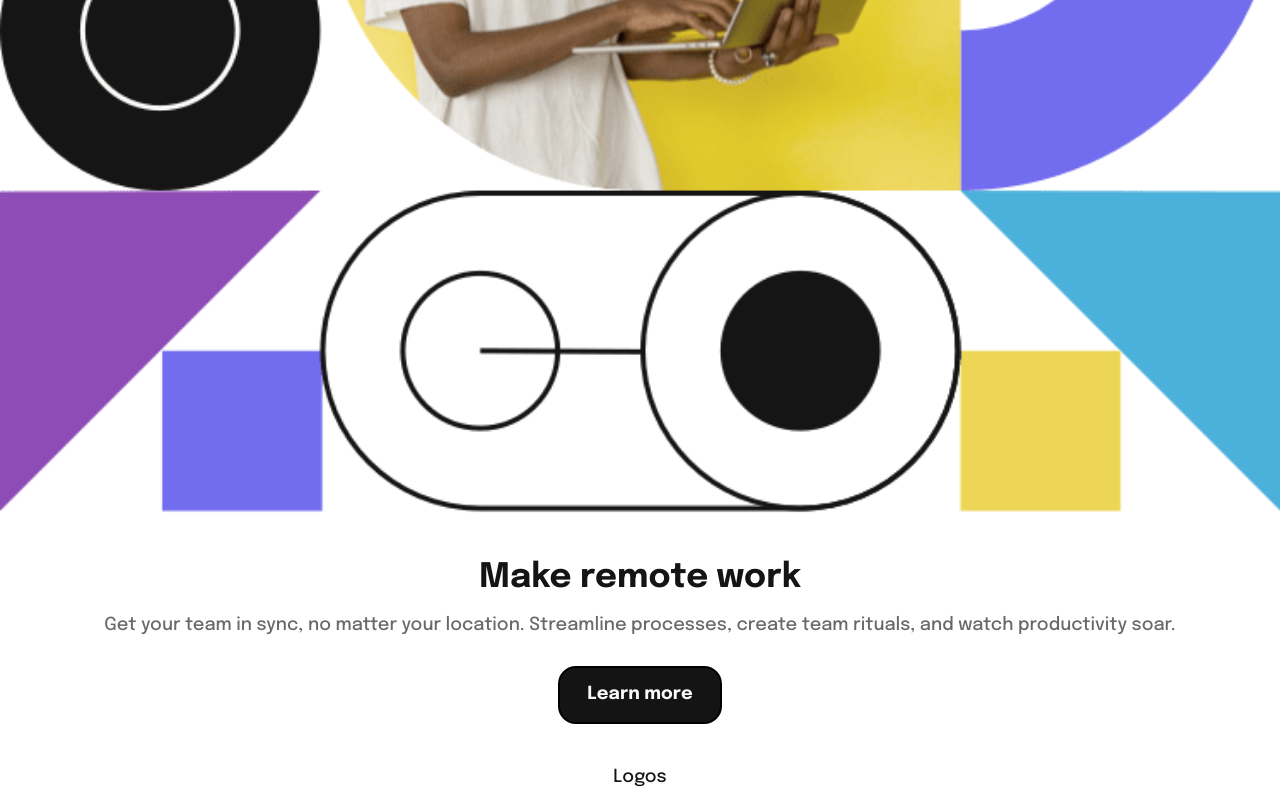
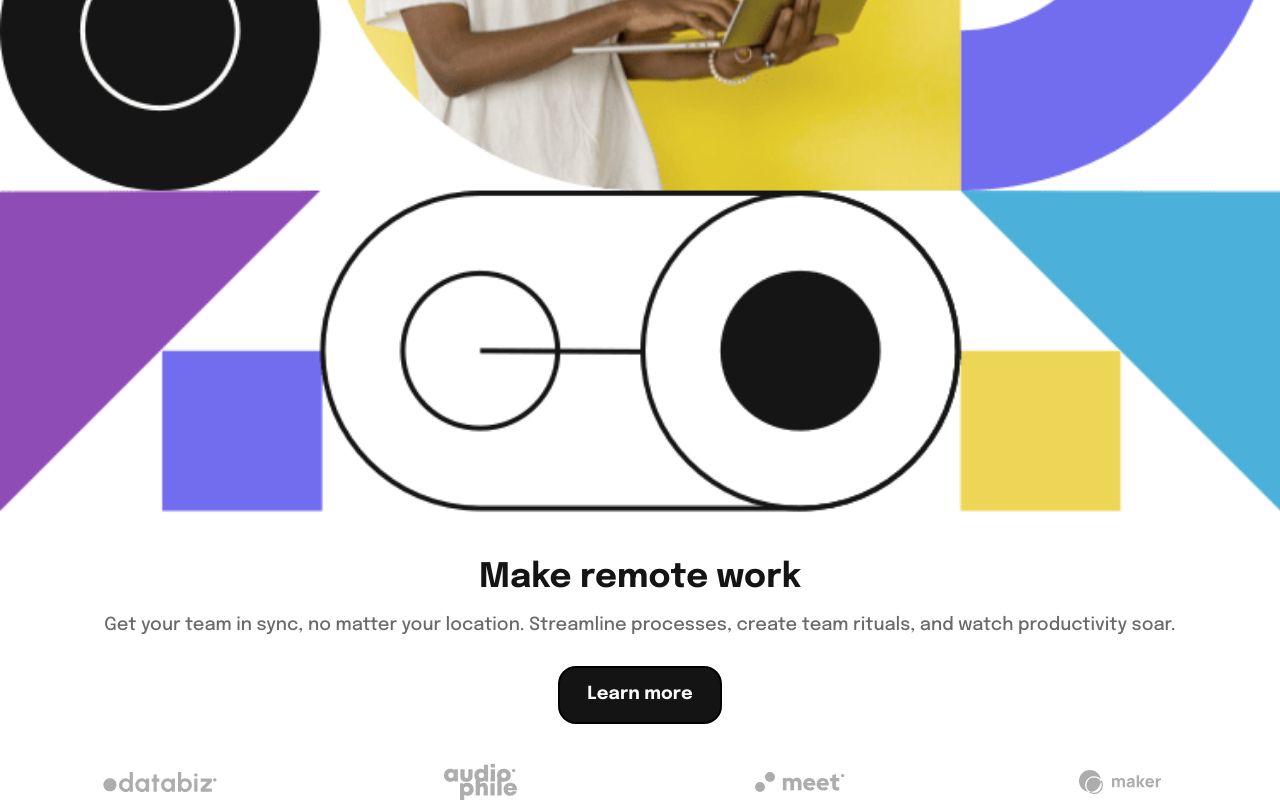
Before and after one commit to kyleoliveiro/cognizant-fe-test, a Next.js app: page / in a window 1280 px wide. Shown: the part 450-1250 px from the top of the page. Built offline with nearby package versions, Linux system fonts and the light colour scheme.

Commit message:
feat: add LogoList

```diff
--- /dev/null
+++ b/src/components/LogoList/index.tsx
@@ -0,0 +1,28 @@
+import { FC } from "react";
+
+interface LogoListItem {
+    title: string,
+    image: string,
+    height: number,
+    width: number,
+}
+
+interface LogoListProps {
+    items: LogoListItem[]
+}
+
+const LogoList: FC<LogoListProps> = ({
+    items,
+}) => {
+    return (
+        <ul className="grid grid-cols-4 gap-4">
+            {items.map(item => (
+                <li className="flex items-center justify-center">
+                    <img src={item.image} alt={item.title} height={item.height} width={item.width} />
+                </li>
+            ))}
+        </ul>
+    )
+}
+
+export default LogoList
--- a/src/pages/index.tsx
+++ b/src/pages/index.tsx
@@ -1,6 +1,7 @@
 import { type NextPage } from "next";
 import Head from "next/head";
 import Button from "../components/Button";
+import LogoList from "../components/LogoList";
 
 const Home: NextPage = () => {
   return (
@@ -31,7 +32,34 @@ const Home: NextPage = () => {
             <Button href="#" variant="primary" size="lg">Learn more</Button>
           </div>
           <div>
-            Logos
+            <LogoList
+              items={[
+                {
+                  title: 'Databiz',
+                  image: '/images/clients/client-databiz.svg',
+                  width: 114,
+                  height: 20,
+                },
+                {
+                  title: 'Audiophile',
+                  image: '/images/clients/client-audiophile.svg',
+                  width: 73,
+                  height: 36,
+                },
+                {
+                  title: 'Meet',
+                  image: '/images/clients/client-meet.svg',
+                  width: 90,
+                  height: 20,
+                },
+                {
+                  title: 'Maker',
+                  image: '/images/clients/client-maker.svg',
+                  width: 83,
+                  height: 24,
+                },
+              ]}
+            />
           </div>
         </div>
       </main>
```
